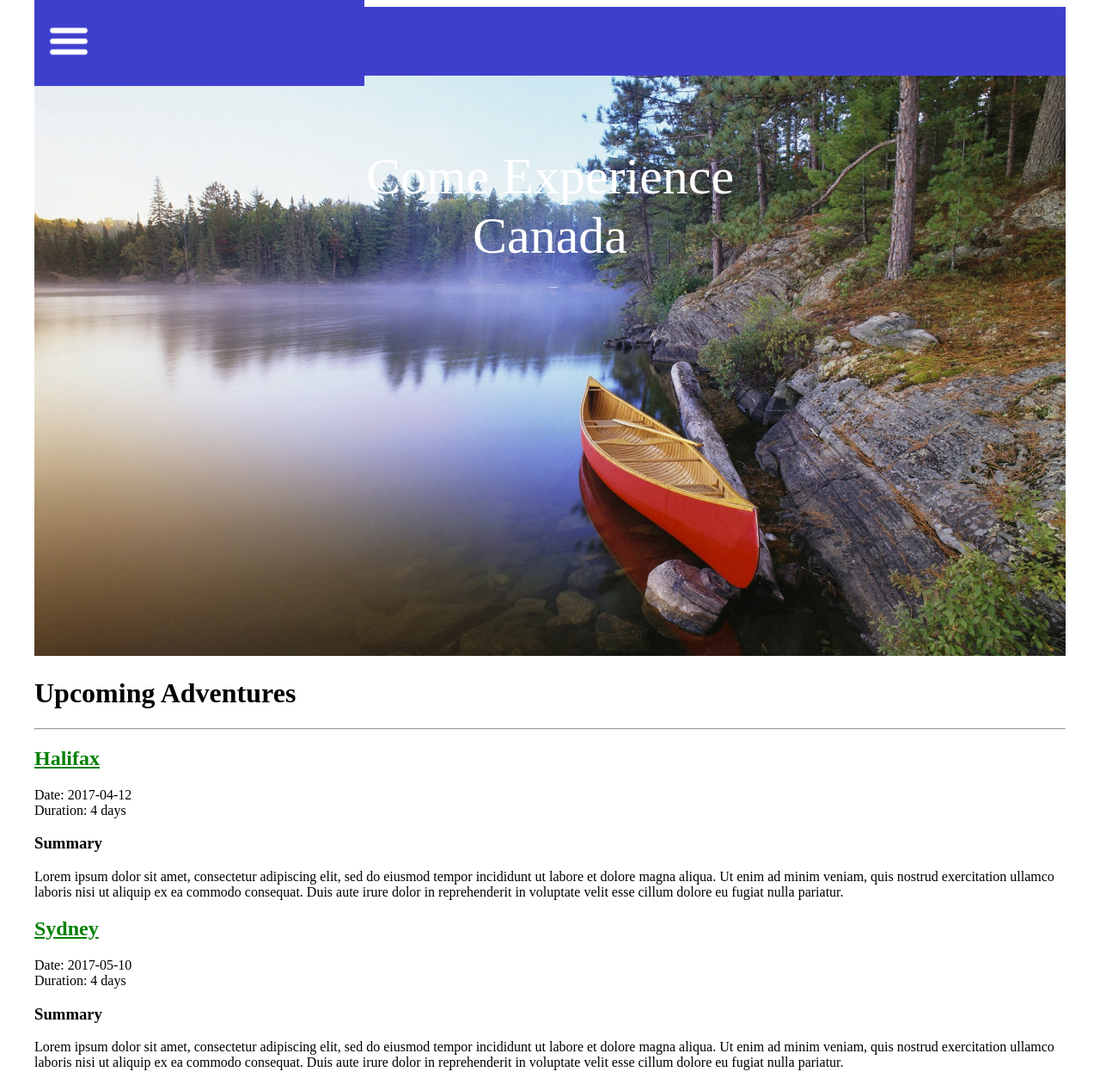
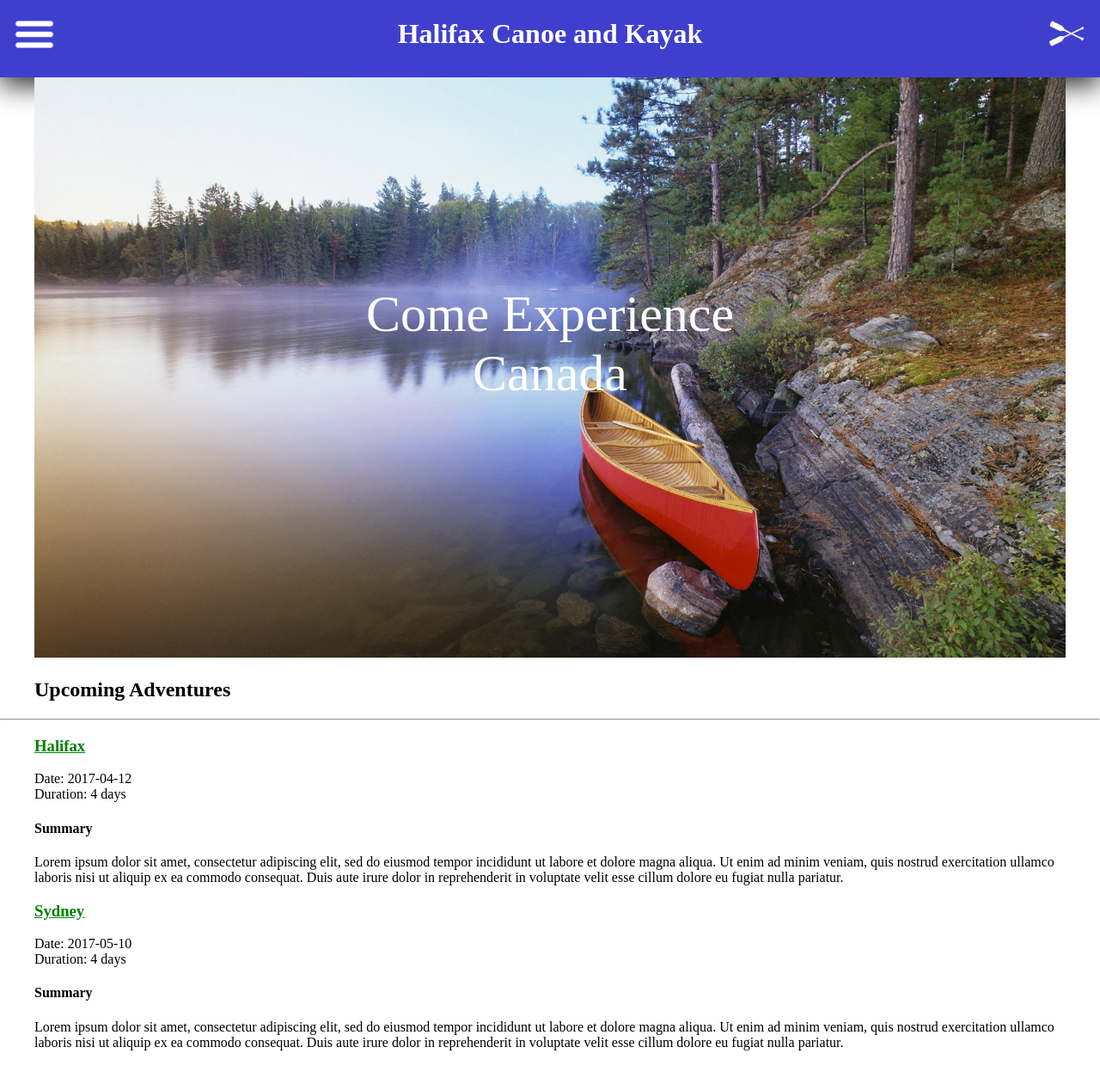
Before and after one commit to Neyteari/Halifax-Canoe-and-Kayak, a PHP site: page / in a window 1280 px wide. Shown: the whole page at 86% size. After the commit the page ends 1222 px from the top, so only its background shows below. Run offline with PHP 8.4, Linux system fonts and the light colour scheme.

Commit message:
made changes to css

```diff
--- a/css/styles.css
+++ b/css/styles.css
@@ -1,4 +1,21 @@
 body {
+    width: 100%;
+    margin-left: auto;
+    margin-right: auto;
+    margin-top: 0;
+}
+.head_image {
+    z-index: 1;
+}
+.title {
+    color: white;
+    top: 15px;
+    flex-grow: 1;
+    justify-content: center;
+    display: flex;
+    align-self: center;
+}
+div {
     max-width: 1200px;
     width: 100%;
     margin-left: auto;
@@ -13,7 +30,7 @@ img {
     text-align: center;
     color: white;
     font-size: 60px;
-    top: 30%;
+    top: 50%;
     left: 50%;
     transform: translate(-50%, -50%);
 }
@@ -29,13 +46,20 @@ a:visited {
     color: green;
     text-decoration: underline;
 }
-
 .header_bar {
     width: 100%;
-    height: 80px;
+    height: 90px;
+    z-index: 5;
     background-color: rgb(63, 63, 206);
+    box-shadow: 0 10px 30px #333333;
 }
-
+.logo {
+    height: 50px;
+    width: 50px;
+    position: absolute;
+    top: 15px;
+    right: 15px;
+}
 .header_button {
     width: 50px;
     height: 50px;
@@ -46,7 +70,7 @@ a:visited {
 
 .header_nav {
     background-color: rgb(63, 63, 206);
-    height: 100vh;
+    height: 90vh;
     width: 30vw;
     position: fixed;
     top: -100vh;
--- a/index.html
+++ b/index.html
@@ -10,6 +10,7 @@
 <body>
     <header class="header_bar">
         <img id="nav_toggle_button" class="header_button" src="images/hamburger.png" alt="Menu">
+        <img class="logo" src="images/paddle-white.png" alt="logo">
         <nav class="header_nav">
             <ul class="header_nav_menu">
                 <li>Home</li>
@@ -17,27 +18,29 @@
                 <li>Admin Login</li>
             </ul>
         </nav>
+        <div class="title"><h1>Halifax Canoe and Kayak</h1></div>
+        </header>
     </header>
-    <div class="head image">
+    <div class="head_image">
         <img src="images/canoe.jpg" alt="Come experience Canada">
-        <div class="centered">Come Experience<br>Canada</div>
+        <div class="centered">Come Experience<br/>Canada</div>
     </div>
     <div>
-        <h1>Upcoming Adventures</h1>
+        <h2>Upcoming Adventures</h2>
     </div>
     <hr/>
     <div>
-        <h2><a href="">Halifax</a></h2>
+        <h3><a href="">Halifax</a></h3>
         <p>Date: 2017-04-12<br/>Duration: 4 days</p>
 
-        <h3>Summary</h3>
+        <h4>Summary</h4>
         <p>
             Lorem ipsum dolor sit amet, consectetur adipiscing elit, sed do eiusmod tempor incididunt ut labore et dolore magna aliqua. Ut enim ad minim veniam, quis nostrud exercitation ullamco laboris nisi ut aliquip ex ea commodo consequat. Duis aute irure dolor in reprehenderit in voluptate velit esse cillum dolore eu fugiat nulla pariatur.
         </p>
-        <h2><a href="">Sydney</a></h2>
+        <h3><a href="">Sydney</a></h3>
         <p>Date: 2017-05-10<br/>Duration: 4 days</p>
 
-        <h3>Summary</h3>
+        <h4>Summary</h4>
         <p>
             Lorem ipsum dolor sit amet, consectetur adipiscing elit, sed do eiusmod tempor incididunt ut labore et dolore magna aliqua. Ut enim ad minim veniam, quis nostrud exercitation ullamco laboris nisi ut aliquip ex ea commodo consequat. Duis aute irure dolor in reprehenderit in voluptate velit esse cillum dolore eu fugiat nulla pariatur.
         </p>
```
